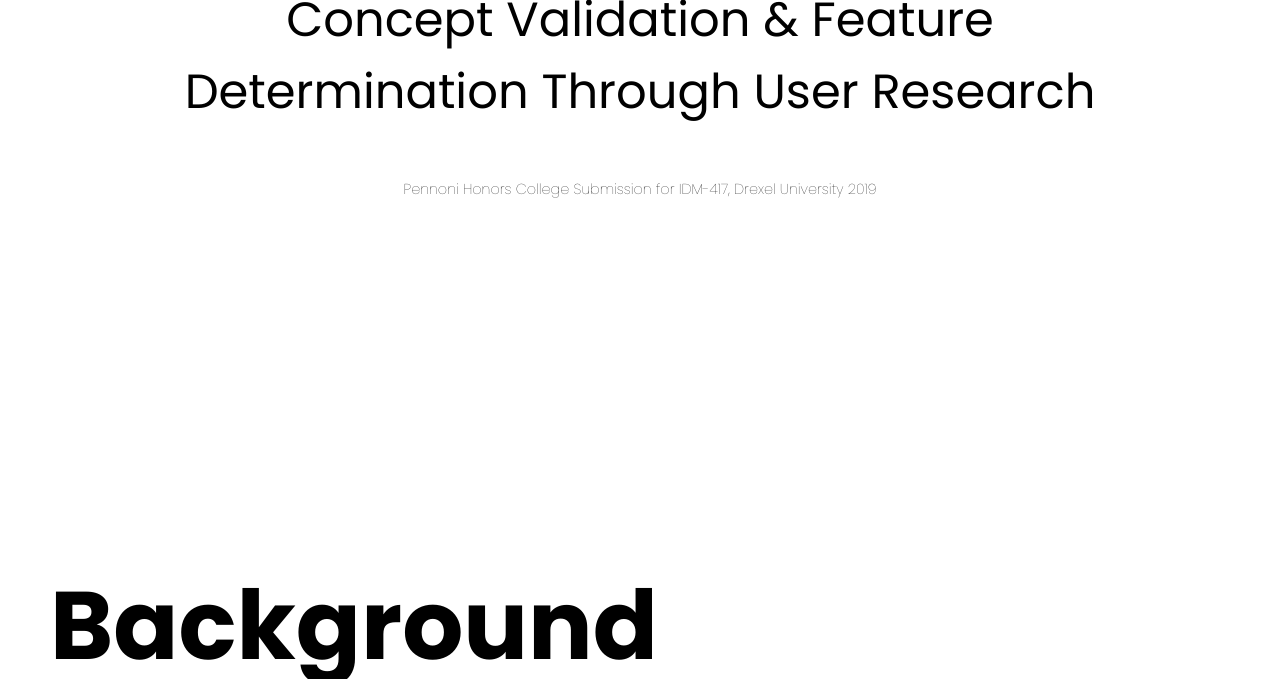
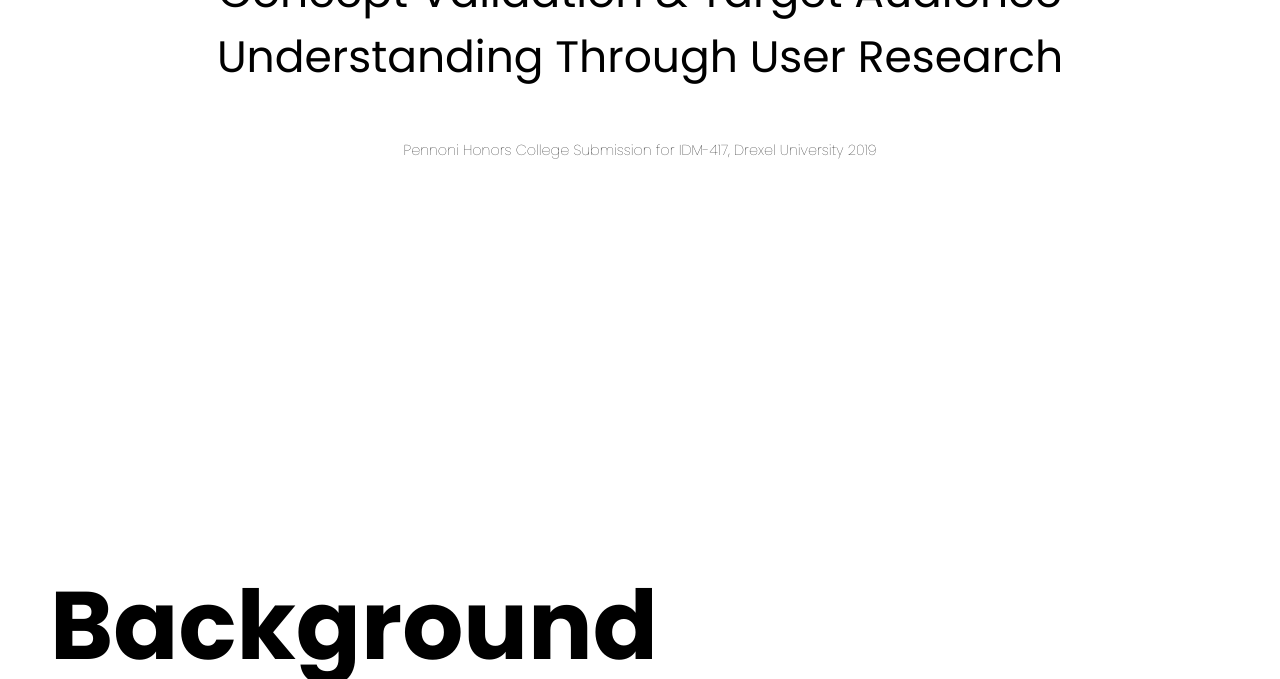
Before and after one commit to MikeCarbone/PlutoUserMethodologies, a React app: page / in a window 1280 px wide. Shown: the part 421-1100 px from the top of the page. Built offline with nearby package versions, Linux system fonts and the light colour scheme.

Commit message:
:fire: Fixes title

```diff
--- a/src/components/App.js
+++ b/src/components/App.js
@@ -32,7 +32,7 @@ const present = () => (
         </Headroom>
         <div className="piece">
             <img draggable="false" className="logo" src="./media/plutoLogo.png" alt="Pluto" />
-            <h2 className="subtitle">Concept Validation & Feature Determination Through User Research</h2>
+            <h2 className="subtitle">Concept Validation & Target Audience Understanding Through User Research</h2>
             <p className="copy title-copy">Pennoni Honors College Submission for IDM-417, Drexel University 2019</p>
         </div>
         <div id="background" className="piece">
--- a/src/styles.css
+++ b/src/styles.css
@@ -73,12 +73,12 @@ footer a {
 
 .logo {
     display: block;
-    margin: 50px auto 0 auto;
+    margin: 25px auto 0 auto;
     width: 65%;
 }
 
 .subtitle {
-    font-size: 3rem;
+    font-size: 2.75rem;
     font-weight: normal;
     margin: 0 auto;
     text-align: center;
```
